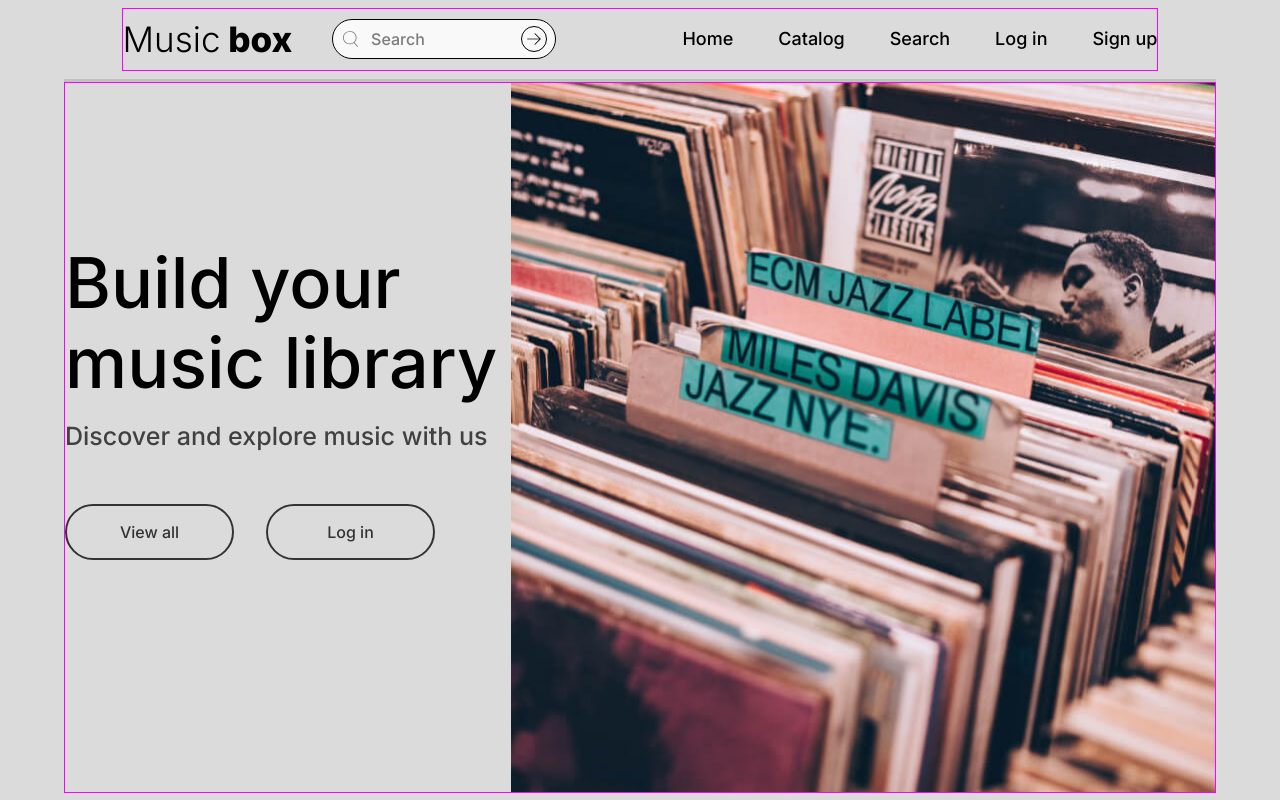
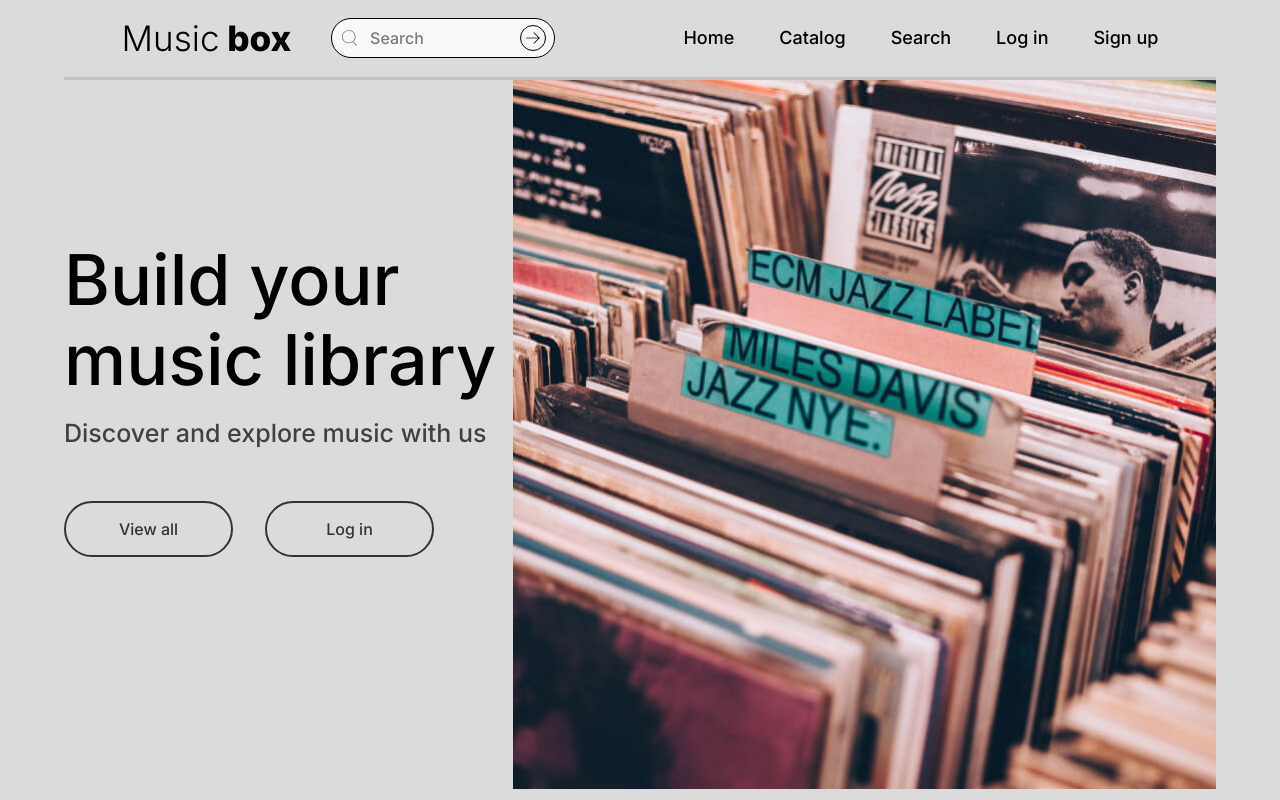
Before and after one commit to eprikhodko/music-box, a React (Create React App) app: page / in a window 1280 px wide. Shown: the top 800 px of the page. Built offline with nearby package versions, Linux system fonts and the light colour scheme; no server answers.

Commit message:
Clean up search page component

```diff
--- a/src/components/Header/index.js
+++ b/src/components/Header/index.js
@@ -1,6 +1,6 @@
 import styled from "styled-components"
 
-import { ContainerMain, Content, ContainerFlex } from "../shared/Containers"
+import { ContainerMain, Content } from "../shared/Containers"
 import Logo from "./Logo"
 import SearchBox from "./SearchBox"
 import Nav from "./Nav"
@@ -14,6 +14,11 @@ const StyledHeader = styled.header`
   /* align-items: center; */
   margin: 0 auto;
   border-bottom: 3px solid #c2c2c2;
+`
+
+const ContainerFlex = styled.div`
+  display: flex;
+  align-items: center;
 `
 
 function Header() {
--- a/src/components/shared/Containers.js
+++ b/src/components/shared/Containers.js
@@ -16,10 +16,5 @@ export const Content = styled.div`
   flex-direction: ${({ flexDirection }) => flexDirection};
   align-items: ${({ alignItems }) => alignItems};
 
-  border: 1px solid magenta;
+  /* border: 1px solid magenta; */
 `
-
-export const ContainerFlex = styled.div`
-  display: flex;
-  align-items: center;
-`
```
Also changed, not shown: src/pages/search.js (+1 -7 lines).
